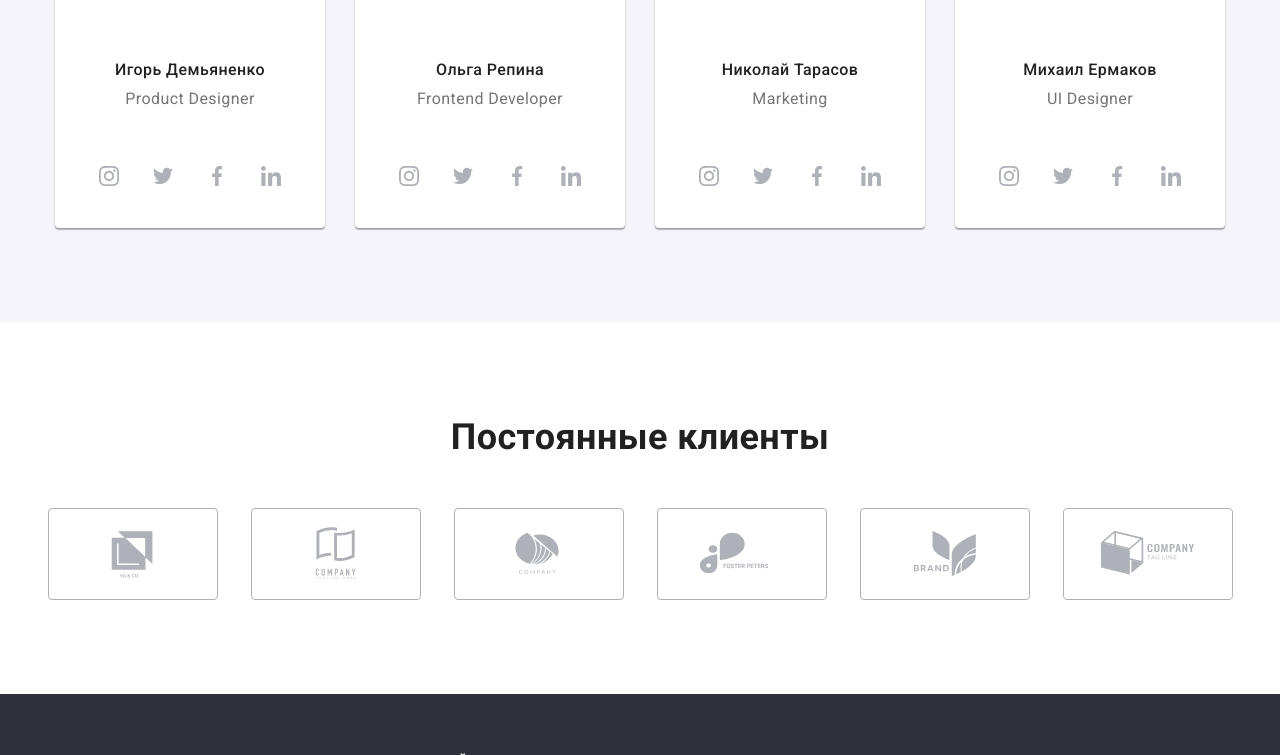
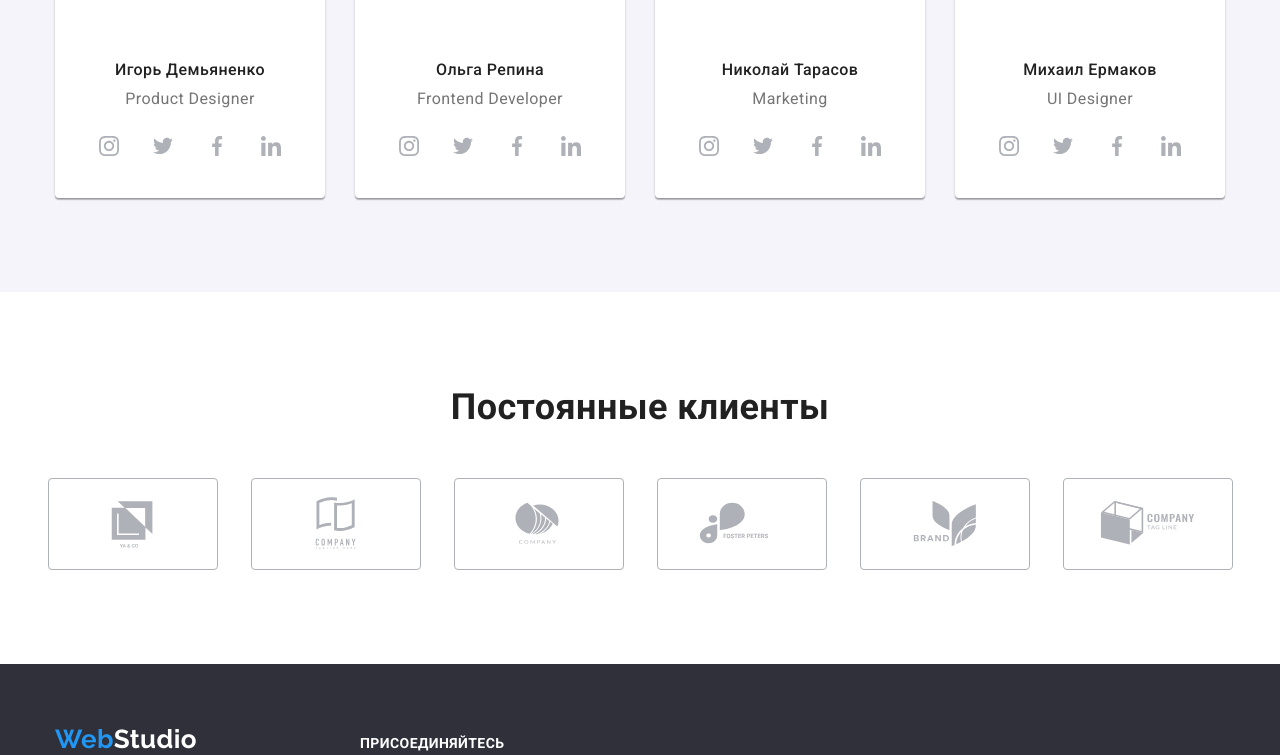
Before and after one commit to VladySslava/goit-markup-hw-08, a plain HTML site: page index.html in a window 1280 px wide. Shown: the part 2045-2800 px from the top of the page. Drawn offline with nearby package versions, Linux system fonts and the light colour scheme.

Commit message:
исправлено

```diff
--- a/css/styles.css
+++ b/css/styles.css
@@ -114,7 +114,7 @@ ol {
 .header-link {
     line-height: calc(16 / 14);
     letter-spacing: 0.02em;
-    font-weight: 500px;
+    font-weight: 500;
     color: var(--second-title-color);
 }
 
@@ -306,7 +306,6 @@ ol {
 .social-link:focus {
     color: var(--main-title-color);
     background-color: var(--accent-color);
-    box-shadow: 0px 4px 4px rgba(0, 0, 0, 0.25);
 }
 
 .social-item:not(:last-child) {
@@ -315,9 +314,8 @@ ol {
 
 .social-list {
     display: flex;
-    padding-top: 16px;
-    padding-right: 32px;
-    padding-left: 32px;
+    margin-top: 16px;
+    justify-content: center;
 }
 
 .social-icon {
@@ -369,7 +367,6 @@ ol {
     color: var(--text-color);
 
     margin-top: 10px;
-    margin-bottom: 30px;
     }
 
 .about-list {
@@ -412,9 +409,7 @@ ol {
     margin-right: 30px;
 }
 
-.klients {
-    padding: 94px 215px 94px 215px;
-}
+
 
 .klients-list {
     display: flex;
@@ -604,7 +599,6 @@ address {
 
 .project-link:hover,
 .project-link:focus {
-    border: 1px solid #EEEEEE;
     box-shadow: 0px 1px 1px rgba(0, 0, 0, 0.12), 0px 4px 4px rgba(0, 0, 0, 0.06), 1px 4px 6px rgba(0, 0, 0, 0.16);
 }
 
@@ -616,6 +610,7 @@ address {
     text-transform: uppercase;
     color: var(--main-title-color);
     margin-bottom: 20px;
+    font-weight: 700;
 }
 
 .do-list {
@@ -658,4 +653,5 @@ address {
 
 .footer-flex {
     display: flex;
+    align-items: baseline;
 }
--- a/index.html
+++ b/index.html
@@ -322,9 +322,9 @@
         </div>
       </section>
 
-      <section class="klients">
+      <section class="section klients">
         <h2 class="about-title">Постоянные клиенты</h2>
-        <div class="klints-flex">
+        <div class="container klints-flex">
           <ul class="klients-list list">
             <li class="klients-item">
               <a class="klient-link link" href="">
@@ -407,8 +407,7 @@
           </div>
 
           <div class="do-flex">
-            <section class="do">
-              <h2 class="do-title">Присоединяйтесь</h2>
+            <p class="do-title">Присоединяйтесь</p>
             <ul class="do-list list">
               <li class="do-item">
                 <a class="do-link" href="">
@@ -434,12 +433,11 @@
               <li class="do-item">
                 <a class="do-link" href="">
                   <svg class="do-icon" width="20" height="20">
-                      <use href="./images/icons.svg#icon-linkedin_team" л></use>
+                    <use href="./images/icons.svg#icon-linkedin_team"></use>
                   </svg>
                 </a>
               </li>
             </ul>
-            </section>
           </div>
         </div>
       </div>
```
Also changed, not shown: portfolio.html (+2 -4 lines). Lines whose indentation alone changed are shown as unchanged.
